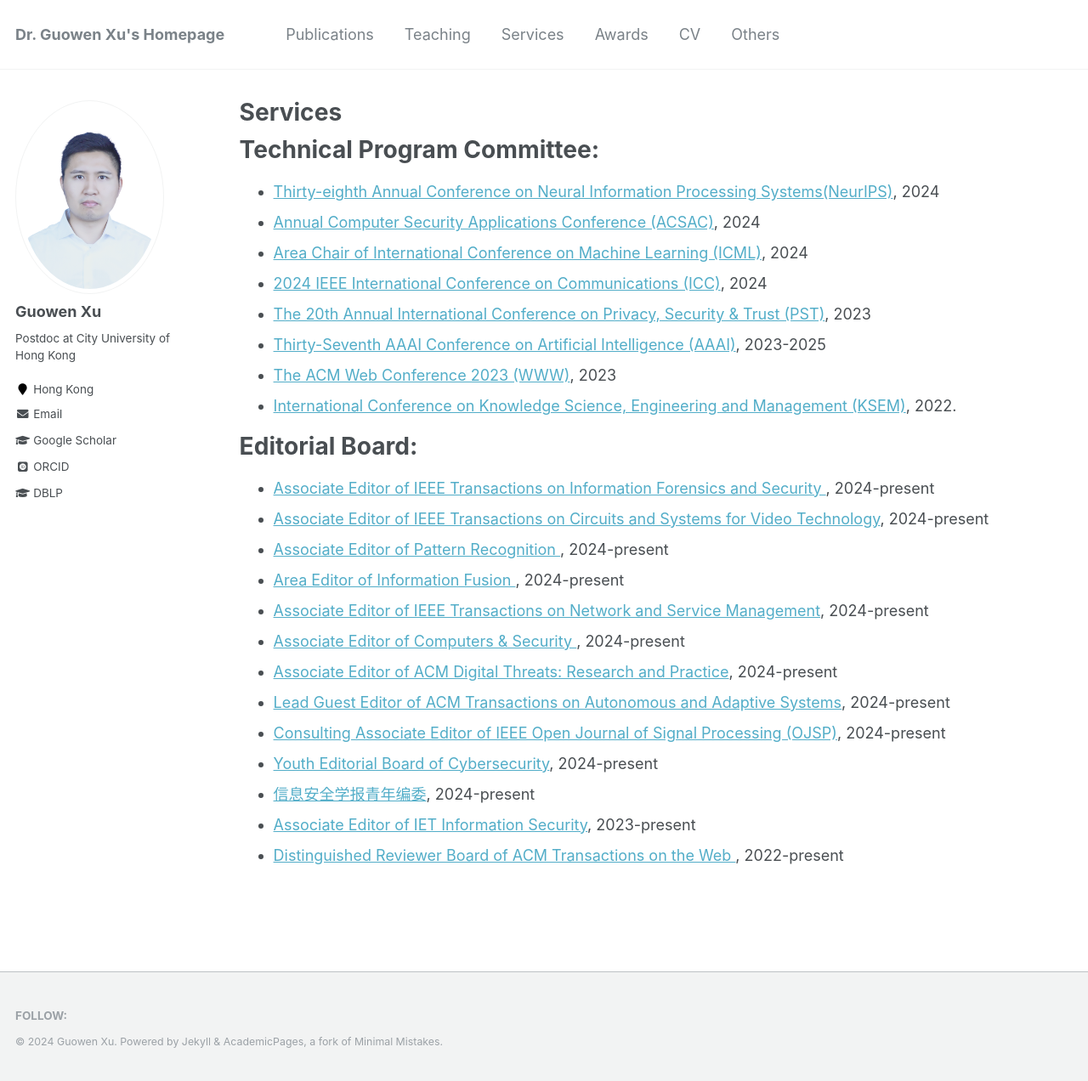
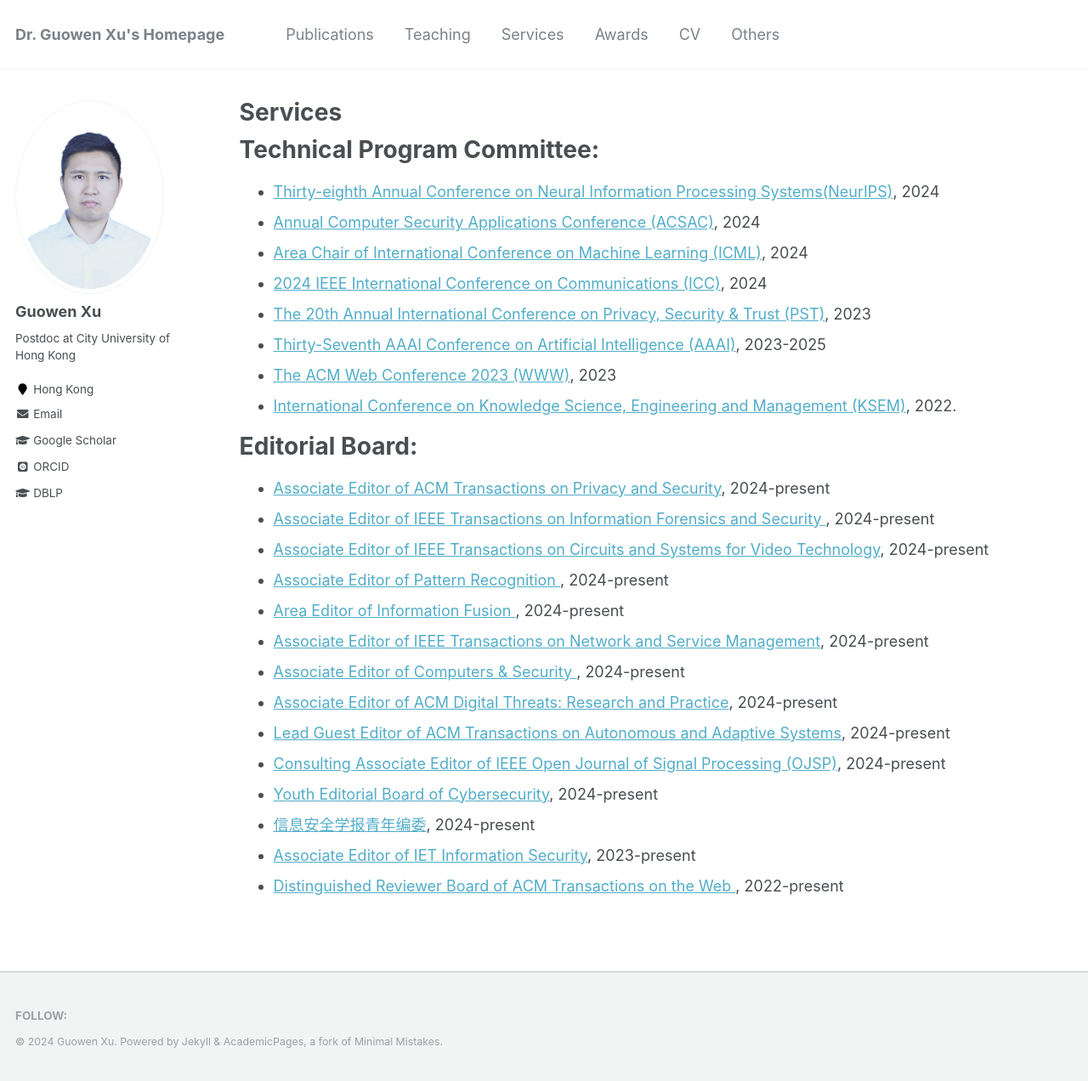
Before and after one commit to Guowen-xu/guowen-xu.github.io, a Jekyll site: the page built from _pages/services.md, in a window 1280 px wide and 1272 px high. Shown: the whole window at 85% size. Built offline with Jekyll 4.4.1, drawn with Linux system fonts in a browser that asks for light colours; some web fonts are replaced.

Commit message:
Update services.md

```diff
--- a/_pages/services.md
+++ b/_pages/services.md
@@ -17,6 +17,7 @@ Technical Program Committee:
 
 Editorial Board:
 ======
+* [Associate Editor of ACM Transactions on Privacy and Security]((https://dl.acm.org/journal/tops/editorial-board)), 2024-present
 * [Associate Editor of IEEE Transactions on Information Forensics and Security ](https://signalprocessingsociety.org/publications-resources/ieee-transactions-information-forensics-and-security/editorial-board), 2024-present
 * [Associate Editor of IEEE Transactions on Circuits and Systems for Video Technology](https://ieee-cas.org/publication/tcsvt), 2024-present
 *  [Associate Editor of Pattern Recognition ](https://www.sciencedirect.com/journal/pattern-recognition/about/editorial-board), 2024-present
```
